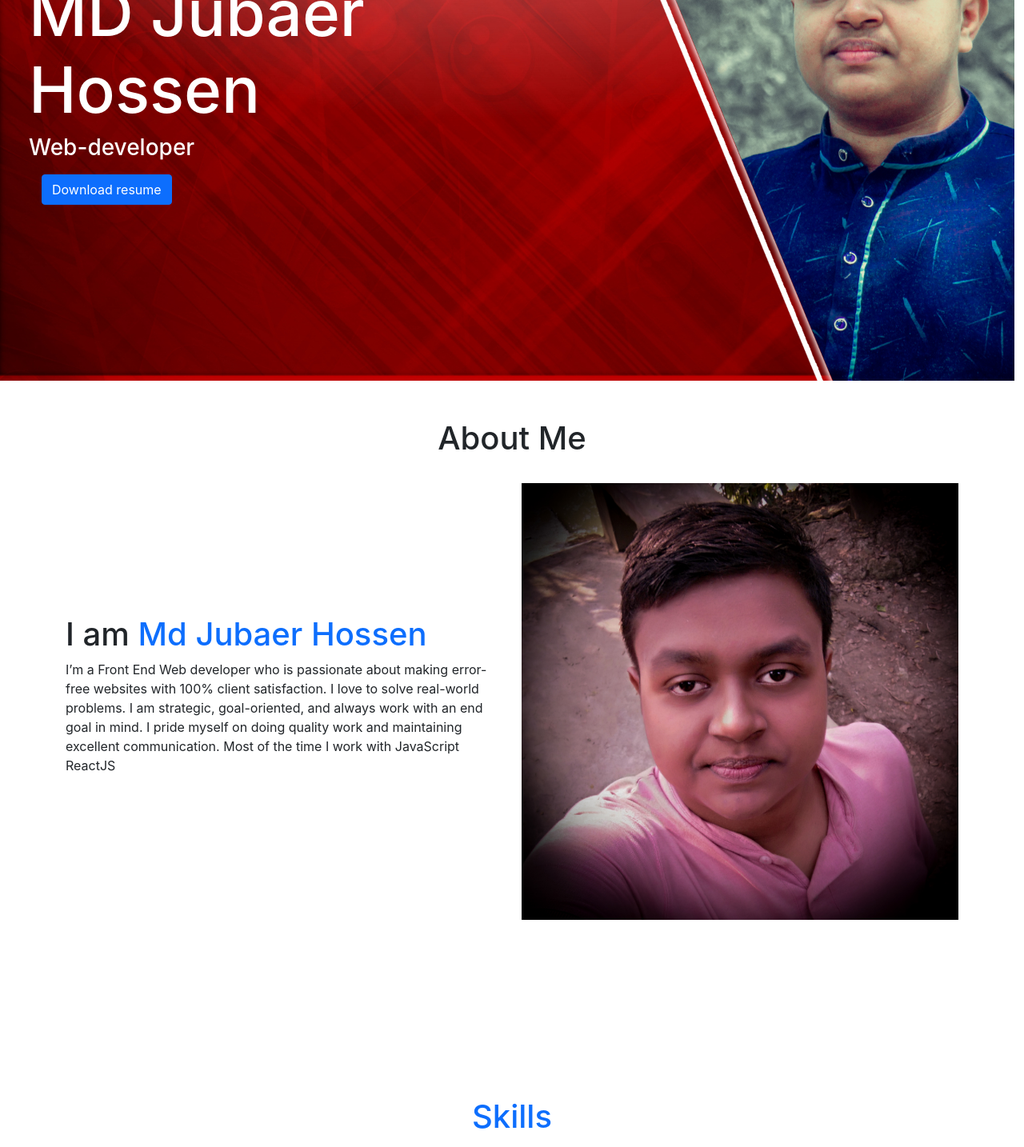
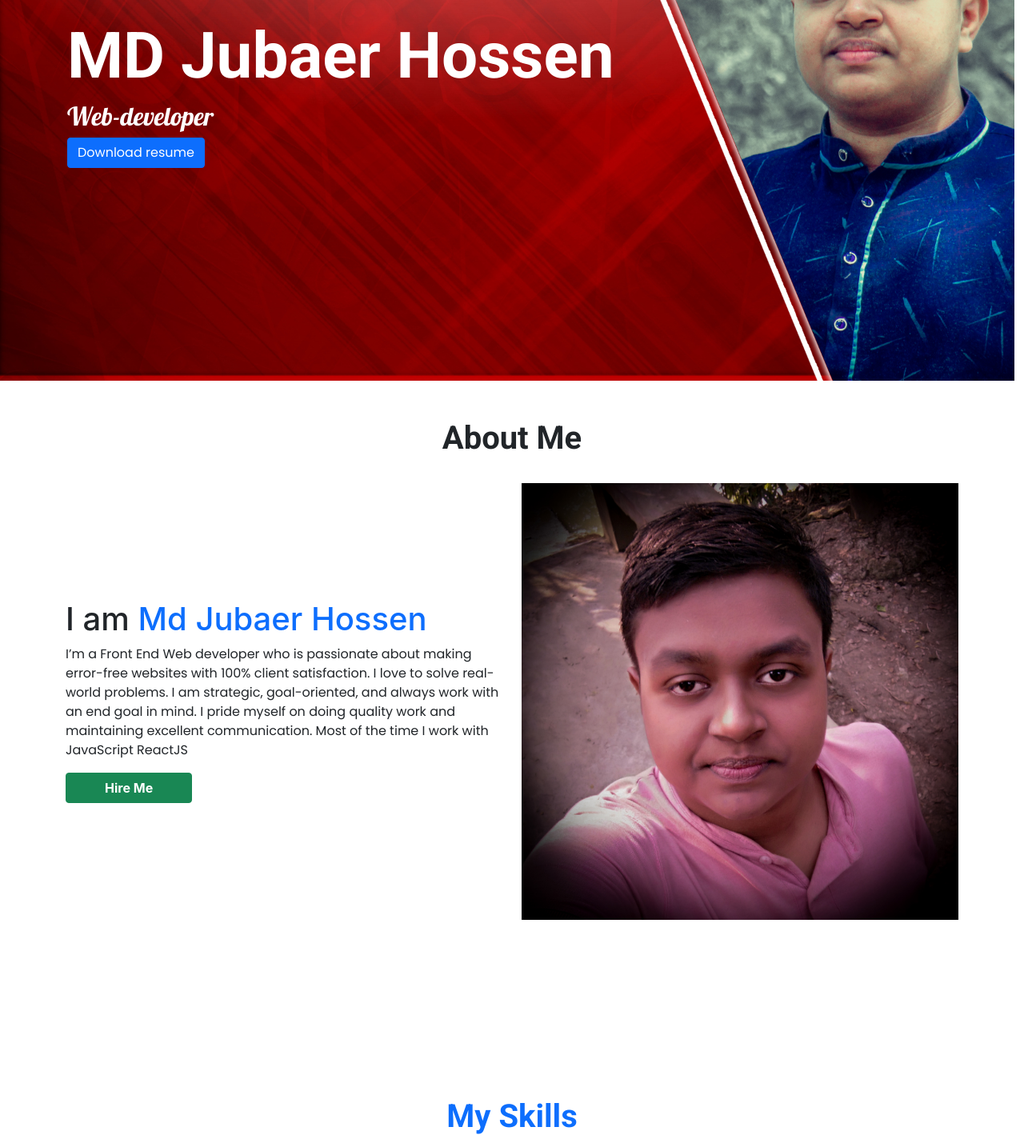
Before and after one commit to jubaer-hossen/porfolio, a React (Create React App) app: page / in a window 1280 px wide. Shown: the part 300-1734 px from the top of the page at 80% size. Built offline with nearby package versions, Linux system fonts and the light colour scheme.

Commit message:
added some style

```diff
--- a/public/index.html
+++ b/public/index.html
@@ -10,6 +10,32 @@
             content="Web site created using create-react-app"
         />
         <link rel="apple-touch-icon" href="%PUBLIC_URL%/logo192.png" />
+        <link rel="preconnect" href="https://fonts.googleapis.com" />
+        <link rel="preconnect" href="https://fonts.gstatic.com" crossorigin />
+        <link
+            href="https://fonts.googleapis.com/css2?family=Ubuntu:wght@500&display=swap"
+            rel="stylesheet"
+        />
+        <link rel="preconnect" href="https://fonts.googleapis.com" />
+        <link rel="preconnect" href="https://fonts.gstatic.com" crossorigin />
+        <link
+            href="https://fonts.googleapis.com/css2?family=Lobster:wght@400&display=swap"
+            rel="stylesheet"
+        />
+
+        <link rel="preconnect" href="https://fonts.googleapis.com" />
+        <link rel="preconnect" href="https://fonts.gstatic.com" crossorigin />
+        <link
+            href="https://fonts.googleapis.com/css2?family=Lobster&family=Poppins&family=Ubuntu:wght@500&display=swap"
+            rel="stylesheet"
+        />
+
+        <link rel="preconnect" href="https://fonts.googleapis.com" />
+        <link rel="preconnect" href="https://fonts.gstatic.com" crossorigin />
+        <link
+            href="https://fonts.googleapis.com/css2?family=Lobster&family=Poppins&family=Roboto:wght@700&family=Ubuntu:wght@500&display=swap"
+            rel="stylesheet"
+        />
         <!--
       manifest.json provides metadata used when your web app is installed on a
       user's mobile device or desktop. See https://developers.google.com/web/fundamentals/web-app-manifest/
--- a/src/components/Banner/Banner.css
+++ b/src/components/Banner/Banner.css
@@ -14,3 +14,22 @@
 .h-bg {
     min-height: 100vh;
 }
+
+.font1 {
+    font-family: 'Ubuntu', sans-serif;
+}
+
+.font2 {
+    font-family: 'lobster', sans-serif;
+}
+
+.font3 {
+    font-family: 'poppins', sans-serif;
+}
+.font4 {
+    font-family: 'Roboto', sans-serif;
+}
+
+.font-color {
+    color: rgb(255, 31, 87);
+}
--- a/src/components/Banner/Banner.js
+++ b/src/components/Banner/Banner.js
@@ -6,18 +6,16 @@ const Banner = () => {
         <div id="banner" className="">
             <div className="overflow-hidden">
                 <div className="row bg-img d-flex text-white align-items-center justify-content-start">
-                    <div className="col-7 text-start ps-5">
-                        <h1 className="font-size">MD Jubaer Hossen</h1>
-                        <h3>Web-developer</h3>
+                    <div className="col-7 text-start ps-md-5 ms-md-5">
+                        <h1 className="font-size font4">MD Jubaer Hossen</h1>
+                        <h2 className="font2">Web-developer</h2>
                         <a
                             target="_blank"
-                            class="nav-link active"
-                            aria-current="page"
+                            className="btn btn-primary font3"
+                            // aria-current="page"
                             href="https://drive.google.com/u/0/uc?id=1xOgKe7tN1m_CK9HVFhD90cNorp-IhNly&export=download"
                         >
-                            <button className="btn btn-primary">
-                                Download resume
-                            </button>
+                            Download resume
                         </a>
                     </div>
                 </div>
--- a/src/components/Project/Projects.js
+++ b/src/components/Project/Projects.js
@@ -5,8 +5,8 @@ import img3 from '../../img/Untitled-d.jpg';
 
 const Projects = () => {
     return (
-        <div className="my-5 container">
-            <h1 className="text-primary">My Resent Projects</h1>
+        <div className="container">
+            <h1 className="text-primary font4 mt-5">My Resent Projects</h1>
             <br />
             <div class="row row-cols-1 row-cols-md-3 g-4">
                 <div class="col">
--- a/src/components/about/About.js
+++ b/src/components/about/About.js
@@ -5,7 +5,7 @@ import img2 from '../../img/IMG_20191209_142644.jpg';
 const About = () => {
     return (
         <div id="about" className="overflow-hidden h-bg container my-5">
-            <h1 className="text-center">About Me</h1>
+            <h1 className="text-center font4">About Me</h1>
             <br />
             <div className="row d-md-flex align-items-center text-start">
                 <div className="col-md-6">
@@ -13,7 +13,7 @@ const About = () => {
                         I am{' '}
                         <span className="text-primary">Md Jubaer Hossen</span>
                     </h1>
-                    <p>
+                    <p className="font3">
                         I’m a Front End Web developer who is passionate about
                         making error-free websites with 100% client
                         satisfaction. I love to solve real-world problems. I am
@@ -22,6 +22,14 @@ const About = () => {
                         maintaining excellent communication. Most of the time I
                         work with JavaScript ReactJS
                     </p>
+                    <a
+                        target="_blank"
+                        href="https://www.linkedin.com/in/md-jubaer-hossen-854a84226/"
+                    >
+                        <button className="btn btn-success px-5 fw-bold">
+                            Hire Me
+                        </button>
+                    </a>
                 </div>
                 <div className="col-md-6">
                     <img className="img-fluid" src={img2} alt="" />
--- a/src/components/contact/Contact.css
+++ b/src/components/contact/Contact.css
@@ -41,8 +41,8 @@
 }
 
 .c-icon {
-    width: 30px;
-    height: 30px;
+    width: 50px;
+    /* height: 30px; */
     margin-right: 20px;
 }
 
--- a/src/components/contact/Contact.js
+++ b/src/components/contact/Contact.js
@@ -33,15 +33,15 @@ const Contact = () => {
             );
     };
     return (
-        <div id="contact" className="c">
-            <div className="c-bg"></div>
+        <div id="contact" className="c my-5">
+            <h1 className="font4 text-center font-color">Contact Me</h1>
             <div className="c-wrapper">
                 <div className="c-left">
                     <h1 className="c-title">Let's discuss your project</h1>
-                    <div className="c-info">
+                    <div className="c-info fw-bold font3">
                         <div className="c-info-item">
                             <img src={Phone} alt="" className="c-icon" />
-                            01724751**8
+                            +880-17247-51**8
                         </div>
                         <div className="c-info-item">
                             <img className="c-icon" src={Email} alt="" />
@@ -54,8 +54,8 @@ const Contact = () => {
                         </div>
                     </div>
                 </div>
-                <div className="c-right">
-                    <p className="c-desc">
+                <div className="c-right font2">
+                    <p className="c-desc fw-bold font3">
                         <b>What’s your story?</b> Get in touch. Always available
                         for freelancing if the right project comes along. me.
                     </p>
@@ -86,7 +86,9 @@ const Contact = () => {
                             name="message"
                             required
                         />
-                        <button className="btn btn-success">Submit</button>
+                        <button className="btn btn-success font3">
+                            Submit
+                        </button>
                         <br />
 
                         {done === true && 'Thank you...'}
--- a/src/components/skills/Skills.js
+++ b/src/components/skills/Skills.js
@@ -16,7 +16,10 @@ import firebase from '../../img/Icon/firebase.bff5748e.png';
 const Skills = () => {
     return (
         <div class="container px-4">
-            <h1 className="text-primary text-center my-5">Skills</h1>
+            <h1 className="text-primary text-center mt-5 mb-3 font4">
+                {' '}
+                My Skills
+            </h1>
             <div class="row row-cols-2 g-5 text-white text-center">
                 <div class="col-md-3">
                     <div class="py-4  img-tn rounded  border bg-dark">
```
